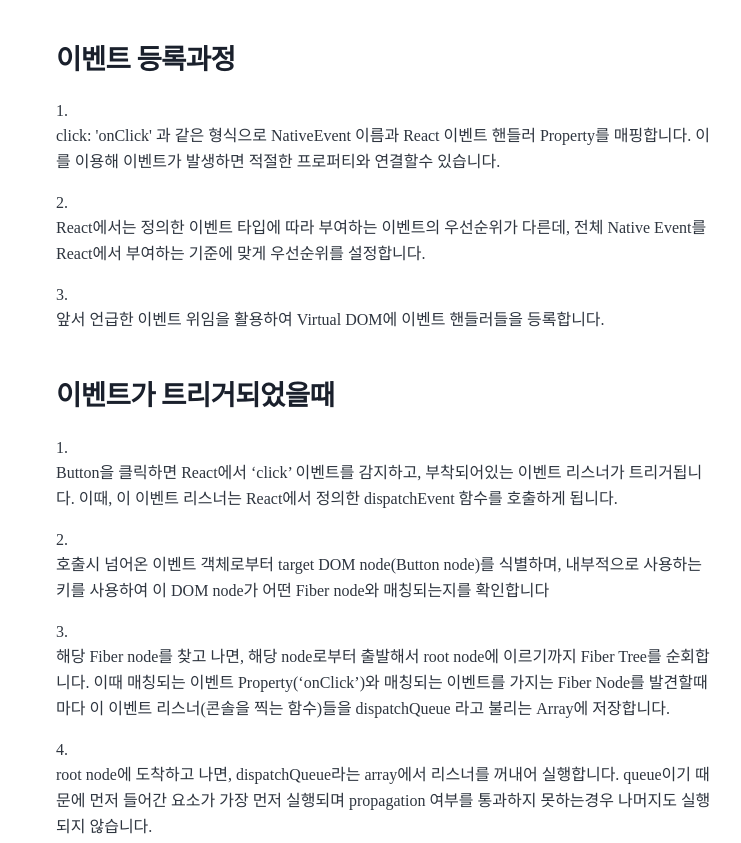
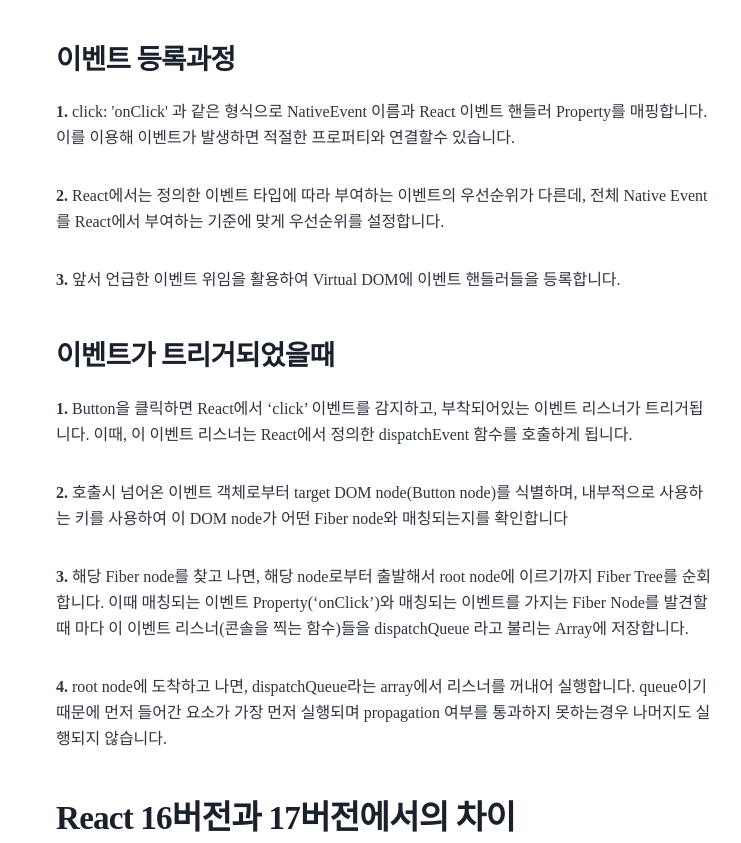
Before and after one commit to developer-bandi/blog-old, a Gatsby site: page /how-to-react-event-handle/ in a window 1280 px wide. Shown: the part 5712-6555 px from the top of the page, without its empty margins (254-995 px from the left). Built offline with nearby package versions, Linux system fonts and the light colour scheme; Gatsby itself is replaced by a stand-in of ours; some packages are replaced by stand-ins of ours; a script that the page names is missing.

Commit message:
postfix : how-to-react-event-handle li 불릿 줄바꿈 오류 수정

```diff
--- a/content/blog/how-to-react-event-handle/index.md
+++ b/content/blog/how-to-react-event-handle/index.md
@@ -99,21 +99,21 @@
 
 ### 이벤트 등록과정
 
-1. click: 'onClick' 과 같은 형식으로 NativeEvent 이름과 React 이벤트 핸들러 Property를 매핑합니다. 이를 이용해 이벤트가 발생하면 적절한 프로퍼티와 연결할수 있습니다.
+**1.**&nbsp;click: 'onClick' 과 같은 형식으로 NativeEvent 이름과 React 이벤트 핸들러 Property를 매핑합니다. 이를 이용해 이벤트가 발생하면 적절한 프로퍼티와 연결할수 있습니다.
 
-2. React에서는 정의한 이벤트 타입에 따라 부여하는 이벤트의 우선순위가 다른데, 전체 Native Event를 React에서 부여하는 기준에 맞게 우선순위를 설정합니다.
+**2.**&nbsp;React에서는 정의한 이벤트 타입에 따라 부여하는 이벤트의 우선순위가 다른데, 전체 Native Event를 React에서 부여하는 기준에 맞게 우선순위를 설정합니다.
 
-3. 앞서 언급한 이벤트 위임을 활용하여 Virtual DOM에 이벤트 핸들러들을 등록합니다.
+**3.**&nbsp;앞서 언급한 이벤트 위임을 활용하여 Virtual DOM에 이벤트 핸들러들을 등록합니다.
 
 ### 이벤트가 트리거되었을때
 
-1. Button을 클릭하면 React에서 ‘click’ 이벤트를 감지하고, 부착되어있는 이벤트 리스너가 트리거됩니다. 이때, 이 이벤트 리스너는 React에서 정의한 dispatchEvent 함수를 호출하게 됩니다.
+**1.**&nbsp;Button을 클릭하면 React에서 ‘click’ 이벤트를 감지하고, 부착되어있는 이벤트 리스너가 트리거됩니다. 이때, 이 이벤트 리스너는 React에서 정의한 dispatchEvent 함수를 호출하게 됩니다.
 
-2. 호출시 넘어온 이벤트 객체로부터 target DOM node(Button node)를 식별하며, 내부적으로 사용하는 키를 사용하여 이 DOM node가 어떤 Fiber node와 매칭되는지를 확인합니다
+**2.**&nbsp;호출시 넘어온 이벤트 객체로부터 target DOM node(Button node)를 식별하며, 내부적으로 사용하는 키를 사용하여 이 DOM node가 어떤 Fiber node와 매칭되는지를 확인합니다
 
-3. 해당 Fiber node를 찾고 나면, 해당 node로부터 출발해서 root node에 이르기까지 Fiber Tree를 순회합니다. 이때 매칭되는 이벤트 Property(‘onClick’)와 매칭되는 이벤트를 가지는 Fiber Node를 발견할때 마다 이 이벤트 리스너(콘솔을 찍는 함수)들을 dispatchQueue 라고 불리는 Array에 저장합니다.
+**3.**&nbsp;해당 Fiber node를 찾고 나면, 해당 node로부터 출발해서 root node에 이르기까지 Fiber Tree를 순회합니다. 이때 매칭되는 이벤트 Property(‘onClick’)와 매칭되는 이벤트를 가지는 Fiber Node를 발견할때 마다 이 이벤트 리스너(콘솔을 찍는 함수)들을 dispatchQueue 라고 불리는 Array에 저장합니다.
 
-4. root node에 도착하고 나면, dispatchQueue라는 array에서 리스너를 꺼내어 실행합니다. queue이기 때문에 먼저 들어간 요소가 가장 먼저 실행되며 propagation 여부를 통과하지 못하는경우 나머지도 실행되지 않습니다.
+**4.**&nbsp;root node에 도착하고 나면, dispatchQueue라는 array에서 리스너를 꺼내어 실행합니다. queue이기 때문에 먼저 들어간 요소가 가장 먼저 실행되며 propagation 여부를 통과하지 못하는경우 나머지도 실행되지 않습니다.
 
 ## React 16버전과 17버전에서의 차이
 
```
